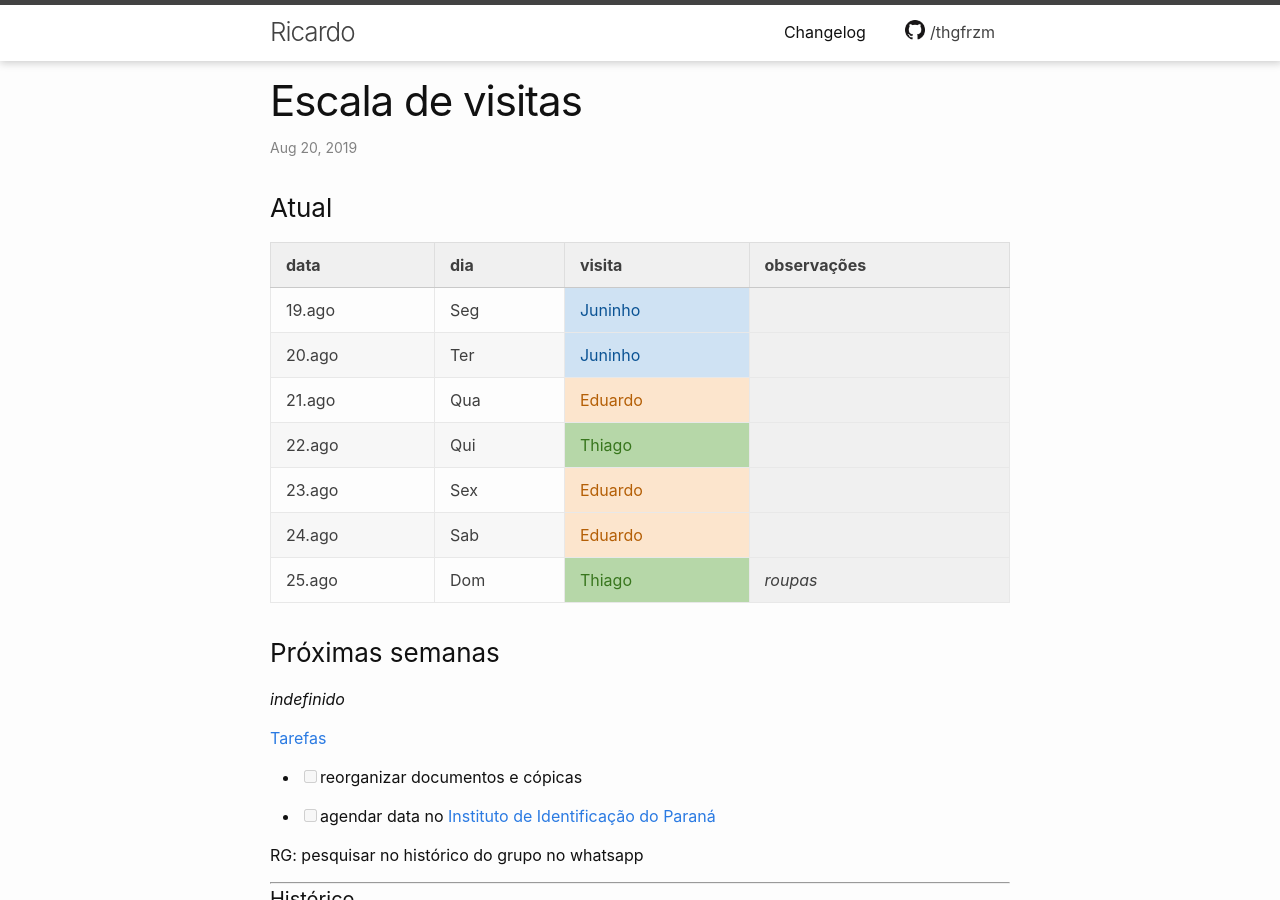
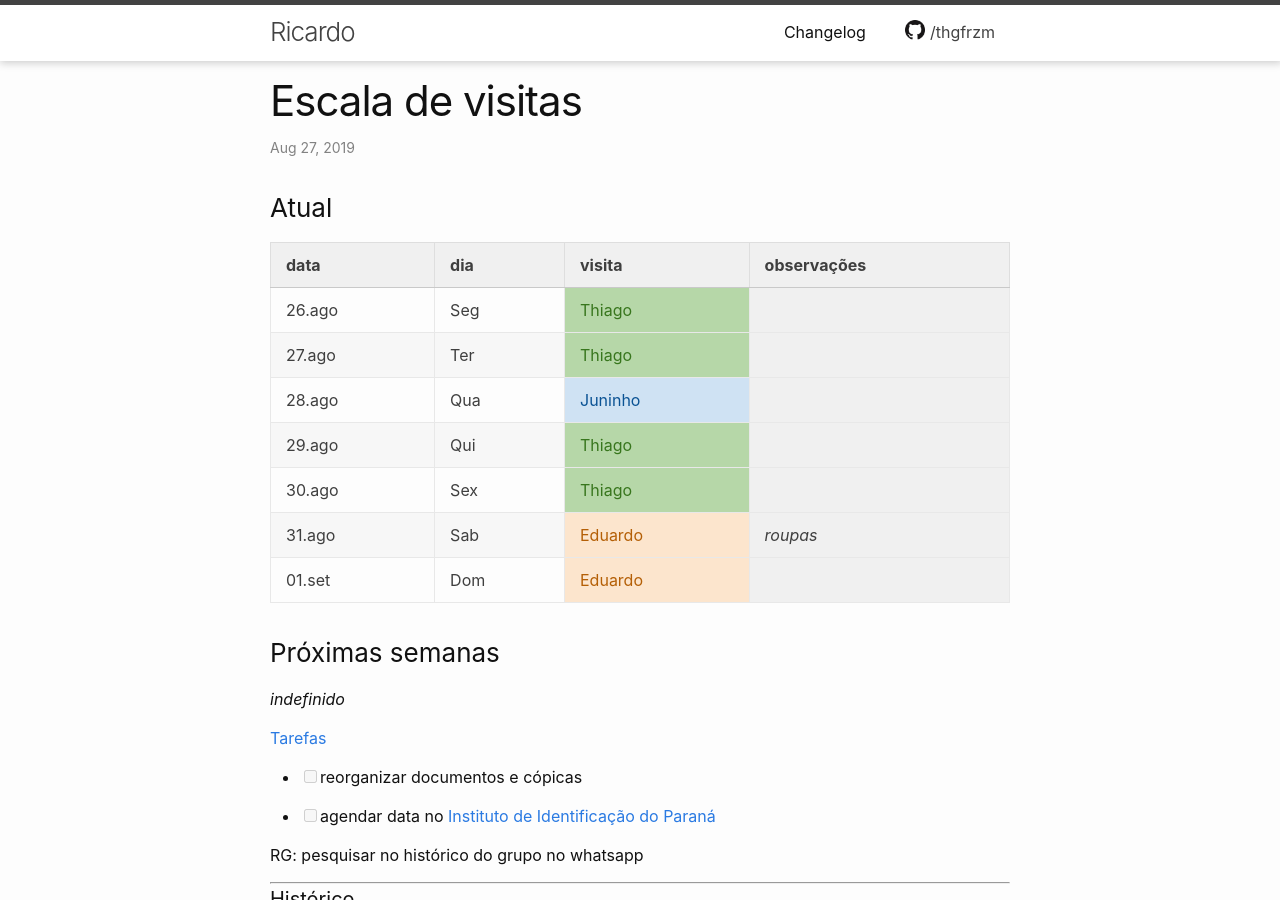
Before and after one commit to thgfrzm/ricardo, a Jekyll site: the page built from _posts/2018-12-23-escala-visitas.markdown, in a window 1280 px wide and 900 px high. Built offline with Jekyll 4.4.1, drawn with Linux system fonts in a browser that asks for light colours; some of the changed text lies outside the part shown.

Commit message:
Update 2018-12-23-escala-visitas.markdown

```diff
--- a/_posts/2018-12-23-escala-visitas.markdown
+++ b/_posts/2018-12-23-escala-visitas.markdown
@@ -1,7 +1,7 @@
 ---
 layout: post
 title:  "Escala de visitas"
-date:   2019-08-20 19:00:00 -0300
+date:   2019-08-26 22:00:00 -0300
 categories: agenda
 ---
 
@@ -9,19 +9,22 @@ categories: agenda
 
 | data   | dia | visita  | observações |
 | ------ | --- | ------- | ----------- |
-| 19.ago | Seg | Juninho |             |
-| 20.ago | Ter | Juninho |             |
-| 21.ago | Qua | Eduardo  |             |
-| 22.ago | Qui | Thiago  |             |
-| 23.ago | Sex | Eduardo |     |
-| 24.ago | Sab | Eduardo  |             |
-| 25.ago | Dom | Thiago | _roupas_ |
+| 26.ago | Seg | Thiago  |             |
+| 27.ago | Ter | Thiago  |             |
+| 28.ago | Qua | Juninho |             |
+| 29.ago | Qui | Thiago  |             |
+| 30.ago | Sex | Thiago  |             |
+| 31.ago | Sab | Eduardo | _roupas_    |
+| 01.set | Dom | Eduardo |             |
 
 ### Próximas semanas
 
 _indefinido_
 
 <!--
+
+proxima roupa Juninho
+
 _indefinido_
 Observações:
 Eduardo: não pode às terças
@@ -263,20 +266,27 @@ RG: pesquisar no histórico do grupo no whatsapp
 | 30.jul | Ter | Thiago      |                     |
 | 31.jul | Qua | Juninho     |                     |
 | 01.ago | Qui | Thiago      |                     |
-| 02.ago | Sex | Juninho     |             |
-| 03.ago | Sab | Thiago      | _roupas_                    |
+| 02.ago | Sex | Juninho     |                     |
+| 03.ago | Sab | Thiago      | _roupas_            |
 | 04.ago | Dom | Eduardo     |                     |
-| 05.ago | Seg | Eduardo |             |
-| 06.ago | Ter | Juninho |             |
-| 07.ago | Qua | Thiago  |             |
-| 08.ago | Qui | Juninho | _roupas_    |
-| 09.ago | Sex | Eduardo |             |
-| 10.ago | Sab | Thiago  |             |
-| 11.ago | Dom | Eduardo |             |
-| 12.ago | Seg | Juninho |             |
-| 13.ago | Ter | Juninho |             |
-| 14.ago | Qua | Thiago  |             |
-| 15.ago | Qui | Thiago  |             |
-| 16.ago | Sex | Eduardo | _roupas_    |
-| 17.ago | Sab | Thiago  |             |
-| 18.ago | Dom | Eduardo | _almoço mãe_|
+| 05.ago | Seg | Eduardo     |                     |
+| 06.ago | Ter | Juninho     |                     |
+| 07.ago | Qua | Thiago      |                     |
+| 08.ago | Qui | Juninho     | _roupas_            |
+| 09.ago | Sex | Eduardo     |                     |
+| 10.ago | Sab | Thiago      |                     |
+| 11.ago | Dom | Eduardo     |                     |
+| 12.ago | Seg | Juninho     |                     |
+| 13.ago | Ter | Juninho     |                     |
+| 14.ago | Qua | Thiago      |                     |
+| 15.ago | Qui | Thiago      |                     |
+| 16.ago | Sex | Eduardo     | _roupas_            |
+| 17.ago | Sab | Thiago      |                     |
+| 18.ago | Dom | Eduardo     | _almoço mãe_        |
+| 19.ago | Seg | Juninho     |                     |
+| 20.ago | Ter | Juninho     |                     |
+| 21.ago | Qua | Eduardo     |                     |
+| 22.ago | Qui | Thiago      |                     |
+| 23.ago | Sex | Eduardo     |                     |
+| 24.ago | Sab | Eduardo     |                     |
+| 25.ago | Dom | Thiago      | _roupas_            |
```
